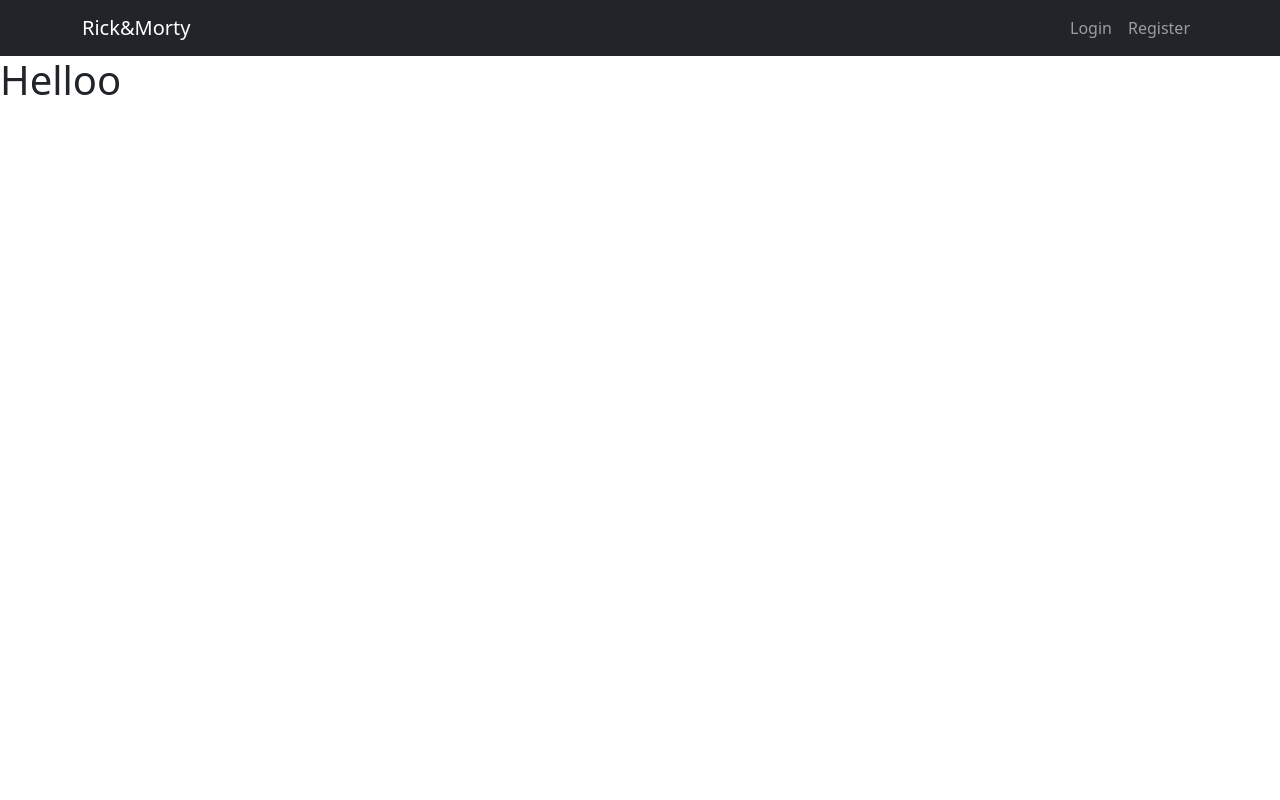
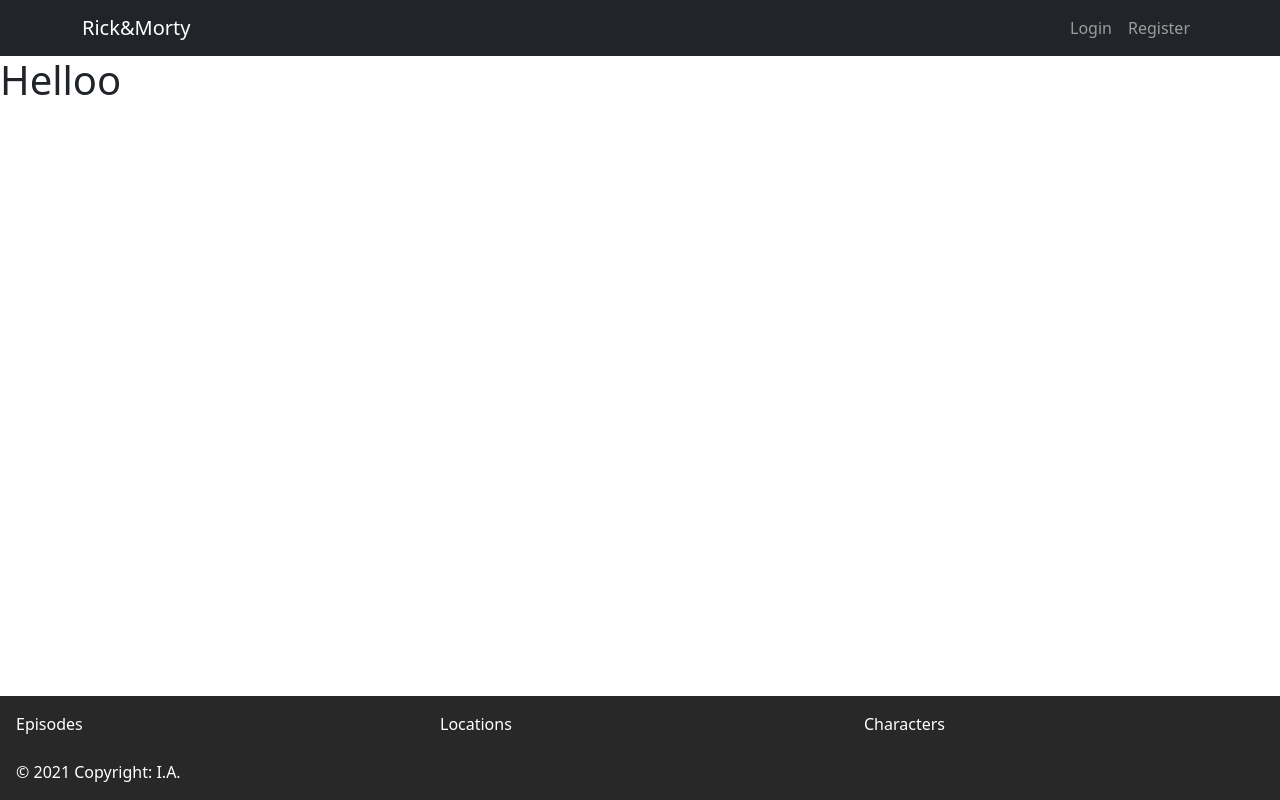
Before and after one commit to IAyvazov/Rick-And-Morty-React-Challenge, a React (Create React App) app: page / in a window 1280 px wide. Built offline with nearby package versions, Linux system fonts and the light colour scheme.

Commit message:
Add Footer

```diff
--- a/src/App.js
+++ b/src/App.js
@@ -1,13 +1,14 @@
 import './App.css';
 
 import { Switch, Route, Redirect } from 'react-router-dom';
+import { useEffect, useState } from "react";
 
 import HeaderNavbar from './components/HeaderNavbar';
+import Footer from './components/Footer';
 import Home from './components/Home';
 import Login from './components/Login';
 import Register from './components/Register';
 import AuthContext from './contexts/AuthContext';
-import { useEffect, useState } from "react";
 import Episodes from './components/Episodes/Episodes';
 import EpisodeDetails from './components/Episodes/EpisodeDetails';
 import LocationDetails from './components/LocationDetails/LocationDetails';
@@ -43,6 +44,8 @@ function App() {
                     return <Redirect to="/" />
                 }} />
             </Switch>
+
+            <Footer/>
         </AuthContext.Provider>
     );
 }
--- a/src/components/Footer/Footer.js
+++ b/src/components/Footer/Footer.js
@@ -0,0 +1,26 @@
+import { Link } from 'react-router-dom';
+import { Row, Col } from 'react-bootstrap';
+
+const Footer = () => {
+    return (
+        <footer className='bg-dark'>
+            <div className='footer'>
+                <Row className="mb-4">
+                    <Col className='ml-5'>
+                        <Link style={{ textDecoration: 'none', color: 'white' }} to='/episodes'> Episodes </Link>
+                    </Col >
+                    <Col  >
+                        <Link style={{ textDecoration: 'none', color: 'white' }} to='/locations'> Locations </Link>
+                    </Col>
+                    <Col>
+                        <Link style={{ textDecoration: 'none', color: 'white' }} to='/characters'> Characters </Link>
+                    </Col>
+                </Row>
+                <div> &copy; {new Date().getFullYear()} Copyright: <Link style={{ textDecoration: 'none', color: 'white' }} to="https://www.mdbootstrap.com"> I.A. </Link></div>
+            </div>
+        </footer>
+    );
+
+}
+
+export default Footer;
--- a/src/components/Footer/index.js
+++ b/src/components/Footer/index.js
@@ -0,0 +1 @@
+export {default} from './Footer';
--- a/src/index.css
+++ b/src/index.css
@@ -11,3 +11,14 @@ code {
   font-family: source-code-pro, Menlo, Monaco, Consolas, 'Courier New',
     monospace;
 }
+
+.footer{
+  margin-top: 1rem;
+  padding: 1rem;
+  background-color: #282828;
+  color: white;
+  position: fixed;
+  bottom: 0;
+  left: 0;
+  width: 100%;
+}
```
